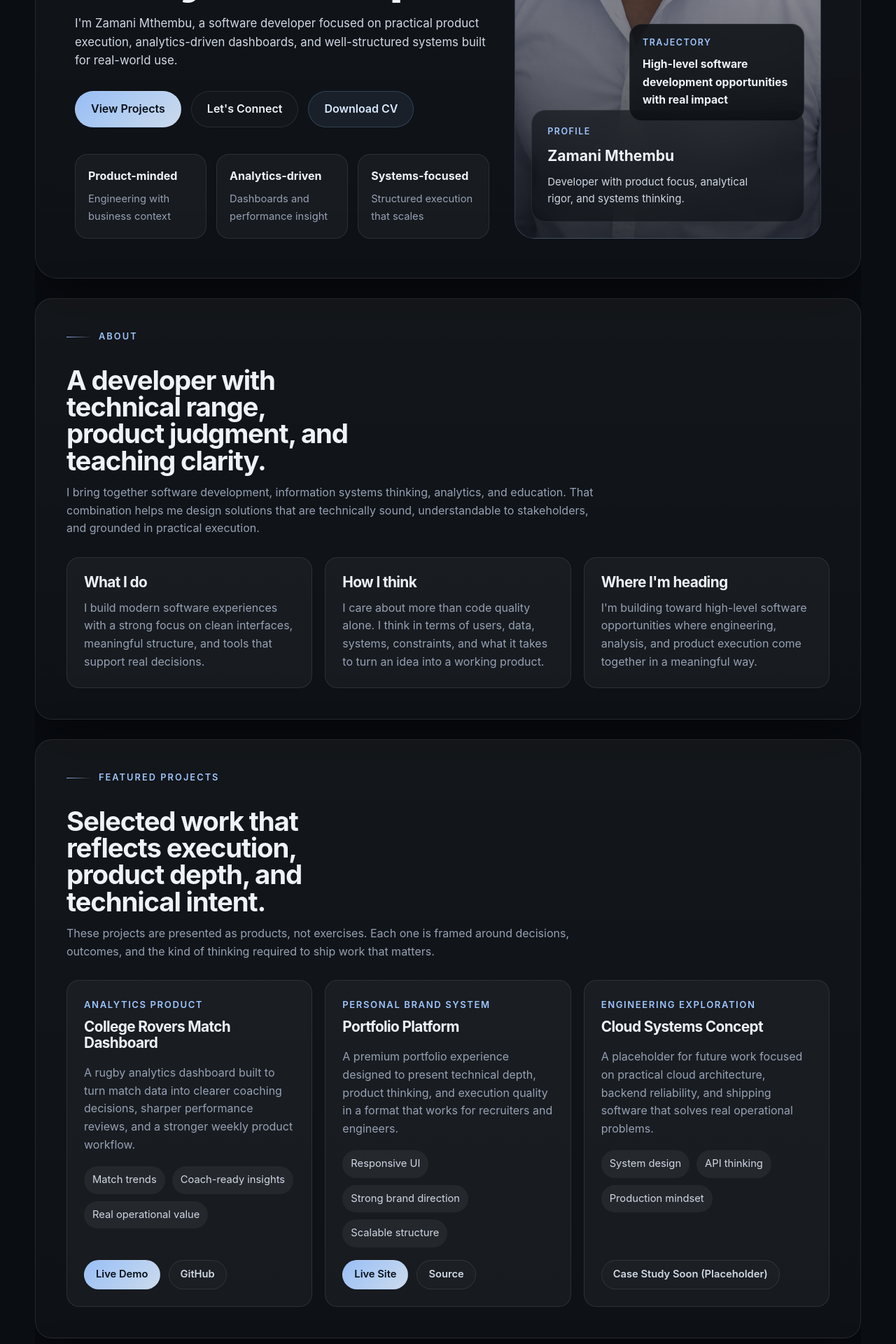
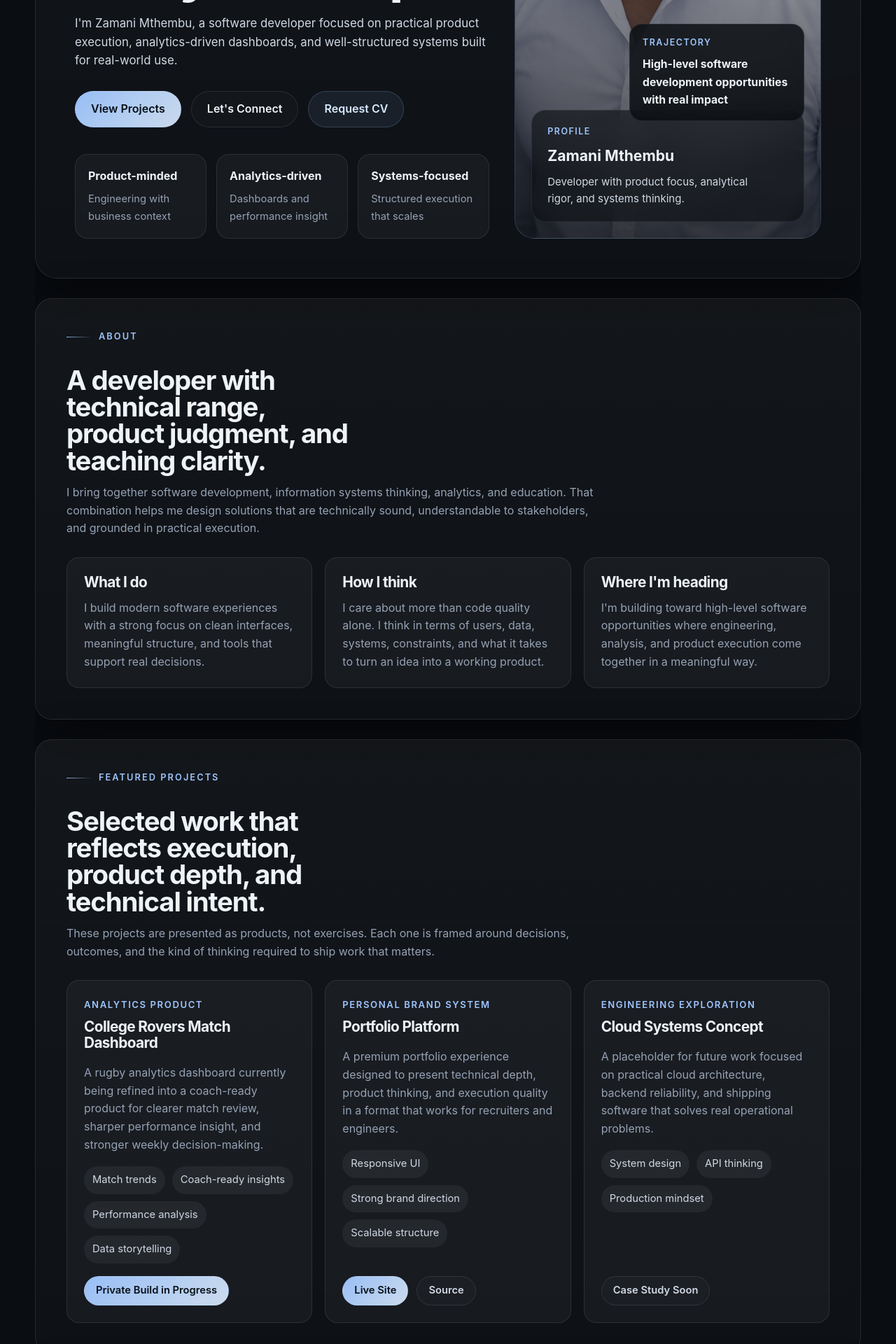
Before and after one commit to zamanimthembu/portfolio-website, a React (Vite) app: page / in a window 1280 px wide. Shown: the part 700-2620 px from the top of the page at 70% size. Built offline with nearby package versions, Linux system fonts and the light colour scheme.

Commit message:
feat: make CV request-based and mark rovers dashboard as in progress

```diff
--- a/src/App.jsx
+++ b/src/App.jsx
@@ -5,25 +5,20 @@ const featuredProjects = [
     title: "College Rovers Match Dashboard",
     category: "Analytics Product",
     summary:
-      "A rugby analytics dashboard built to turn match data into clearer coaching decisions, sharper performance reviews, and a stronger weekly product workflow.",
+      "A rugby analytics dashboard currently being refined into a coach-ready product for clearer match review, sharper performance insight, and stronger weekly decision-making.",
     highlights: [
       "Match trends",
-      "Coach-ready insights",
-      "Real operational value",
+      "Coach-ready insights", "Performance analysis", "Data storytelling"
+  ,
     ],
     links: [
       {
-        label: "Live Demo",
-        href: "https://rovers-dashboard.vercel.app",
+        label: "Private Build in Progress",
+        href: "#projects",
         variant: "primary",
-        placeholder: false,
+        placeholder: true,
       },
-      {
-        label: "GitHub",
-        href: "https://github.com/zamanimthembu/rovers-dashboard",
-        variant: "secondary",
-        placeholder: false,
-      },
+
     ],
   },
   {
@@ -130,10 +125,9 @@ const contactLinks = [
   },
   {
     label: "CV / Resume",
-    value: "Download CV",
-    href: "/Zamani-Mthembu-CV.pdf",
-    note: "Download PDF resume",
-    download: "Zamani-Mthembu-CV.pdf",
+    value: "CV available on request",
+    href: "mailto:zamanimthembu@yahoo.com?subject=CV%20Request",
+    note: "Request a copy via email",
   },
 ];
 
@@ -168,10 +162,11 @@ function ProjectCard({ project }) {
             href={link.href}
             target={link.placeholder ? undefined : "_blank"}
             rel={link.placeholder ? undefined : "noreferrer"}
-            aria-label={link.placeholder ? `${link.label} placeholder` : link.label}
+            aria-label={
+              link.placeholder ? `${link.label} coming soon` : link.label
+            }
           >
             {link.label}
-            {link.placeholder ? " (Placeholder)" : ""}
           </a>
         ))}
       </div>
@@ -197,7 +192,6 @@ function ContactCard({ link }) {
     <a
       className="contact-link"
       href={link.href}
-      download={link.download}
       target={link.external ? "_blank" : undefined}
       rel={link.external ? "noreferrer" : undefined}
       aria-label={link.label}
@@ -254,11 +248,10 @@ function App() {
               </a>
               <a
                 className="button button--tertiary"
-                href="/Zamani-Mthembu-CV.pdf"
-                download="Zamani-Mthembu-CV.pdf"
-                aria-label="Download Zamani Mthembu CV PDF"
+                href="mailto:zamanimthembu@yahoo.com?subject=CV%20Request"
+                aria-label="Request Zamani Mthembu CV by email"
               >
-                Download CV
+                Request CV
               </a>
             </div>
 
@@ -373,7 +366,7 @@ function App() {
           <SectionIntro
             eyebrow="Contact"
             title="Open to thoughtful conversations about software, products, and opportunities."
-            description="If you&apos;re hiring, collaborating, or want to talk through an interesting problem space, I&apos;d be glad to connect."
+            description="If you're hiring, collaborating, or want to talk through an interesting problem space, I'd be glad to connect."
           />
 
           <div className="contact-panel">
```
